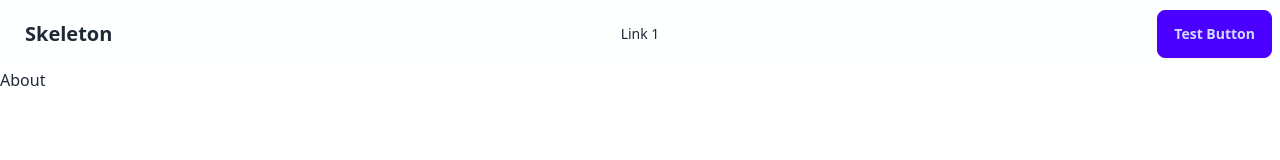
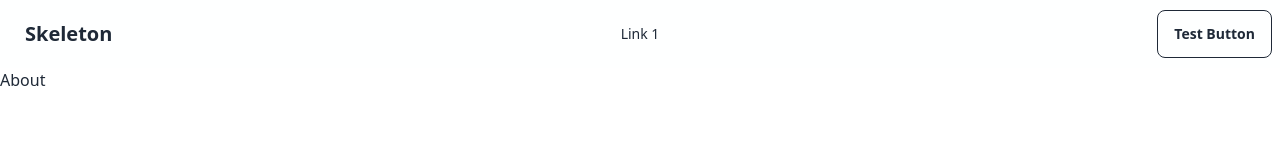
Before and after one commit to EctoPlanet/ectoskeleton, an Astro site: page /about in a window 1280 px wide. Built offline with nearby package versions, Linux system fonts and the light colour scheme; Astro itself is replaced by a stand-in of ours.

Commit message:
fixed default button

```diff
--- a/src/components/ui/Button.tsx
+++ b/src/components/ui/Button.tsx
@@ -1,16 +1,16 @@
-const Button = ({ link, label, style, size, icon }) => {
+const Button = ({ link, label, style, type, size, icon }) => {
     const sizeClasses = {
-      default: '',
-      large: 'btn-lg',
-      small: 'btn-sm',
-      tiny: 'btn-xs',
-      wide: 'btn-wide',
+      default: 'btn',
+      large: 'btn btn-lg',
+      small: 'btn btn-sm',
+      tiny: 'btn btn-xs',
+      wide: 'btn btn-wide',
     };
 
     return (
       <button
         className={`
-          btn
+          ${sizeClasses[size] || 'btn'}
           ${style === 'primary' ? 'btn-primary' : ''}
           ${style === 'secondary' ? 'btn-secondary' : ''}
           ${style === 'accent' ? 'btn-accent' : ''}
@@ -21,7 +21,7 @@ const Button = ({ link, label, style, size, icon }) => {
           ${style === 'outline' ? 'btn-outline' : ''}
           ${style === 'ghost' ? 'btn-ghost' : ''}
           ${style === 'link' ? 'btn-link' : ''}
-          ${sizeClasses[size] || ''}
+
         `}
 
       >
--- a/src/content/settings/navbar.yaml
+++ b/src/content/settings/navbar.yaml
@@ -7,5 +7,5 @@ links:
 buttons:
   - label: Test Button
     link: '#'
-    style: primary
+    style: outline
     size: ''
```
